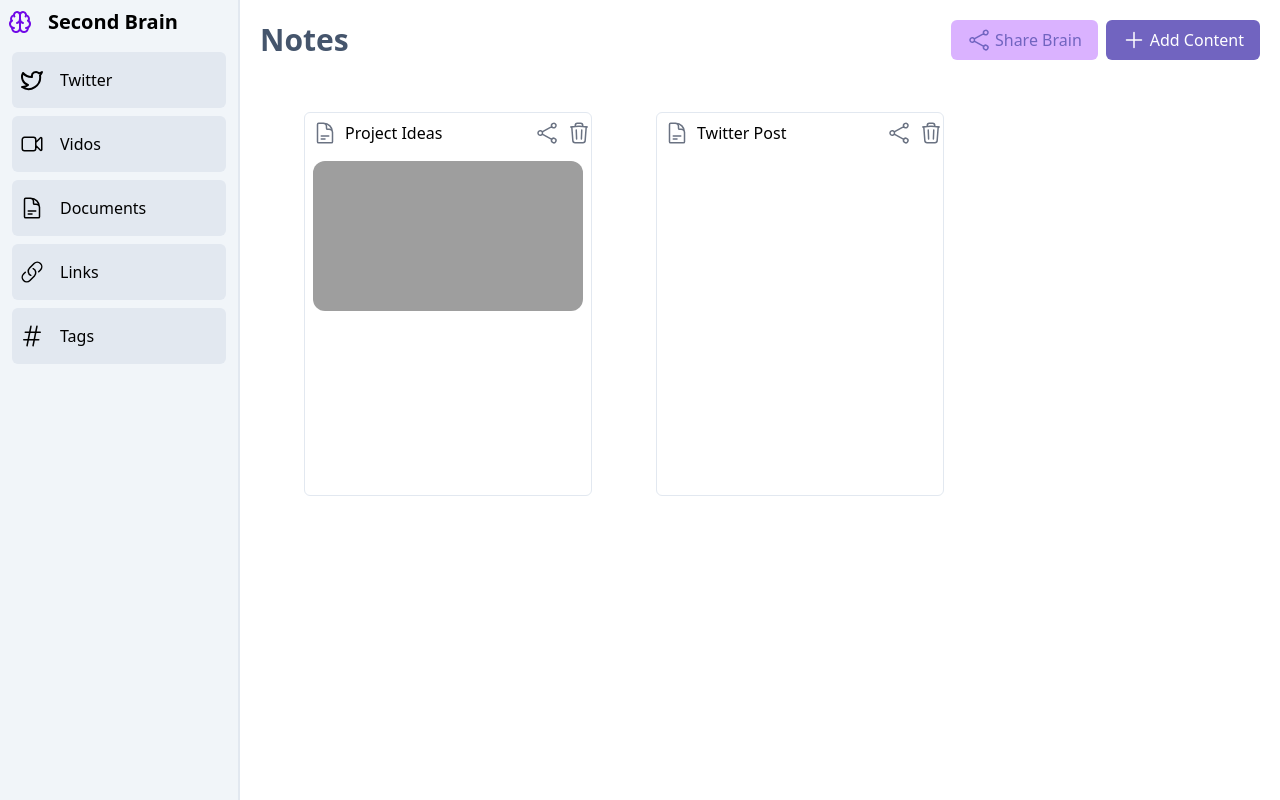
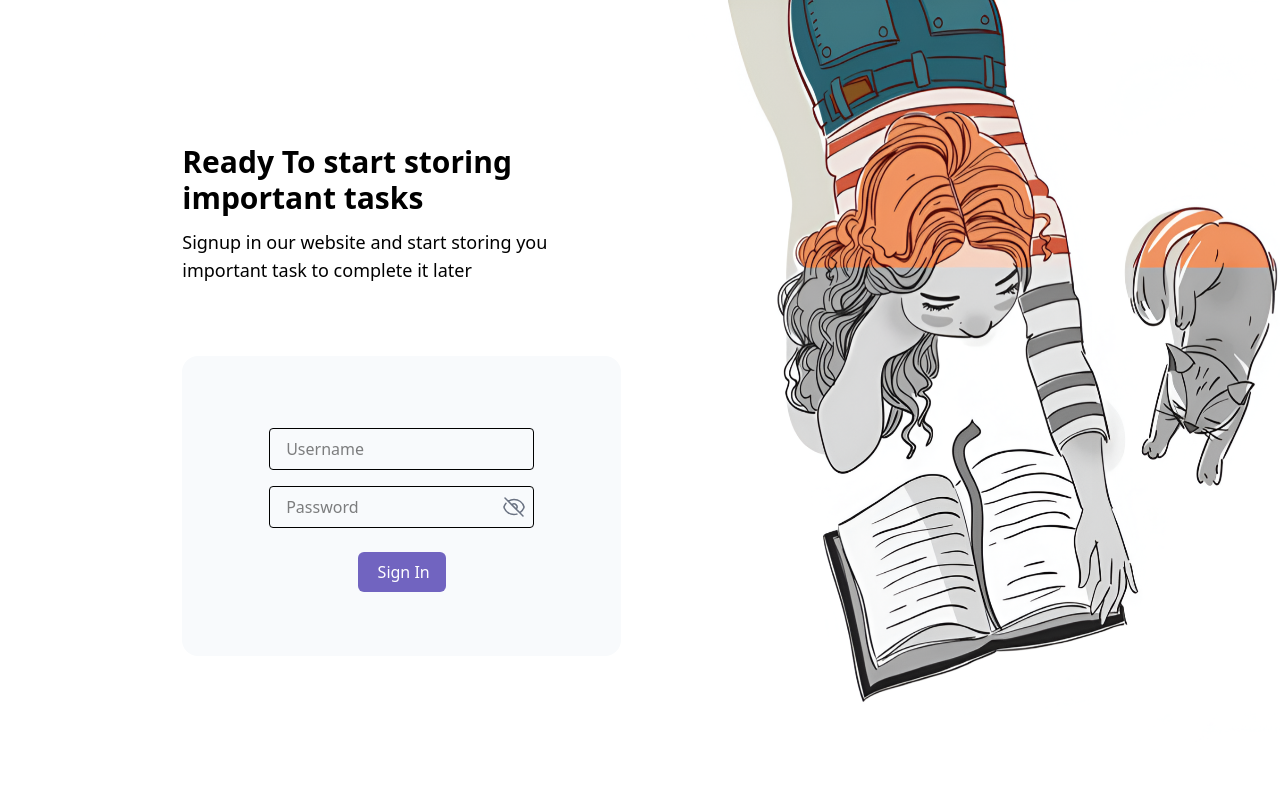
Before and after one commit to KartikeyPal/secondBrain, a React (Vite) app in the folder secondBrainFrontend/: page / in a window 1280 px wide. Built offline with nearby package versions, Linux system fonts and the light colour scheme; grey boxes are pictures that could not be loaded.

Commit message:
added signup and signIn page

```diff
--- a/secondBrainFrontend/src/App.tsx
+++ b/secondBrainFrontend/src/App.tsx
@@ -1,12 +1,14 @@
 
 
 import './App.css'
+import Signin from './pages/Signin'
 
-import Dashboard from './pages/Dashboard'
+// import Dashboard from './pages/Dashboard'
+import Signup from './pages/Signup'
 function App() {
   return <div>
-
-    <Dashboard/>
+    <Signin/>
+    {/* <Dashboard/>   */}
   </div>
 }
 
--- /dev/null
+++ b/secondBrainFrontend/src/component/Input.tsx
@@ -0,0 +1,38 @@
+import EyeCloseIcon from "../icons/EyeCloseIcon"
+import EyeOpenIcon from "../icons/EyeOpenIcon"
+
+
+interface InputProps{
+    placeholder: string,
+    value: string,
+    type: string,
+    onChange: (e: React.ChangeEvent<HTMLInputElement>)=>void,
+    visible?: ()=>void,
+    hidePassword? : Boolean
+    passwordToggleButton?: Boolean
+}
+
+const Input = ({placeholder,value,type,onChange,visible,hidePassword,passwordToggleButton}: InputProps) => {
+  return (
+    <div className="relative">
+        <input
+            type={type}
+            placeholder={placeholder}
+            value={value}
+            onChange={onChange}
+            className='px-4 py-2 border rounded m-2'
+        />
+        {passwordToggleButton && (
+          <button
+            type="button"
+            onClick={visible}
+            className="absolute right-4 top-1/2 transform -translate-y-1/2 text-gray-500 hover:text-gray-700"
+          >
+            {hidePassword ? <EyeOpenIcon/> : <EyeCloseIcon/>}
+          </button>
+        )}
+    </div>
+  )
+}
+
+export default Input
--- /dev/null
+++ b/secondBrainFrontend/src/icons/EyeCloseIcon.tsx
@@ -0,0 +1,11 @@
+
+const EyeCloseIcon = () => {
+  return (
+    <svg xmlns="http://www.w3.org/2000/svg" fill="none" viewBox="0 0 24 24" stroke-width="1.5" stroke="currentColor" className="size-6">
+  <path stroke-linecap="round" stroke-linejoin="round" d="M3.98 8.223A10.477 10.477 0 0 0 1.934 12C3.226 16.338 7.244 19.5 12 19.5c.993 0 1.953-.138 2.863-.395M6.228 6.228A10.451 10.451 0 0 1 12 4.5c4.756 0 8.773 3.162 10.065 7.498a10.522 10.522 0 0 1-4.293 5.774M6.228 6.228 3 3m3.228 3.228 3.65 3.65m7.894 7.894L21 21m-3.228-3.228-3.65-3.65m0 0a3 3 0 1 0-4.243-4.243m4.242 4.242L9.88 9.88" />
+</svg>
+
+  )
+}
+
+export default EyeCloseIcon
--- /dev/null
+++ b/secondBrainFrontend/src/icons/EyeOpenIcon.tsx
@@ -0,0 +1,12 @@
+
+const EyeOpenIcon = () => {
+  return (
+    <svg xmlns="http://www.w3.org/2000/svg" fill="none" viewBox="0 0 24 24" stroke-width="1.5" stroke="currentColor" className="size-6">
+  <path stroke-linecap="round" stroke-linejoin="round" d="M2.036 12.322a1.012 1.012 0 0 1 0-.639C3.423 7.51 7.36 4.5 12 4.5c4.638 0 8.573 3.007 9.963 7.178.07.207.07.431 0 .639C20.577 16.49 16.64 19.5 12 19.5c-4.638 0-8.573-3.007-9.963-7.178Z" />
+  <path stroke-linecap="round" stroke-linejoin="round" d="M15 12a3 3 0 1 1-6 0 3 3 0 0 1 6 0Z" />
+</svg>
+
+  )
+}
+
+export default EyeOpenIcon
--- /dev/null
+++ b/secondBrainFrontend/src/pages/Signin.tsx
@@ -0,0 +1,48 @@
+
+import { useState } from 'react'
+import img from '../../images/Off White Gold Modern Minimal Floral Zoom Virtual Background (1).png'
+import Input from '../component/Input'
+import { Button } from '../component/Button';
+const Signin = () => {
+    const [Username,setUsername] = useState("");
+    const [password,setPassword] = useState("");
+    const [confirmPassword, setConfirmPassword] = useState("");
+    const [showConfirmPassword, setShowConfirmPassword] = useState(false);
+    const [showPassword,setShowPassword] = useState(false);
+  return (
+    <div className='flex w-screen h-screen items-center'>
+        <div className='flex flex-col  items-center justify-center absolute'>
+          <div className=' ml-18 w-[60%]'>
+            <h1 className='font-bold text-3xl'>Ready To start storing important tasks</h1>
+            <p className='text-lg pt-3' >Signup in our website and start storing you important task to complete it later</p>
+            <div className=' flex flex-col justify-center items-center p-5 mt-18 bg-slate-50 rounded-2xl py-16'>
+               <Input
+                    type='text'
+                    placeholder='Username'
+                    value={Username}
+                    onChange={(e: React.ChangeEvent<HTMLInputElement>)=>setUsername(e.target.value)}
+               />
+               <Input
+                    type={showPassword? "text" : "password"}
+                    placeholder='Password'
+                    value={password}
+                    onChange={(e: React.ChangeEvent<HTMLInputElement>)=>setPassword(e.target.value)}
+                    visible={()=>setShowPassword(!showPassword)}
+                    hidePassword = {showPassword}
+                    passwordToggleButton={true}
+               />
+               <div className='pt-4'>
+                  <Button varient='Primary' size='md' text='Sign In' onClick={()=>{}} />
+               </div>
+            </div>
+          </div>
+        </div>
+        <div className="h-screen  flex justify-center items-center ml-18">
+            <img src={img} className='h-full w-full' >
+            </img>
+        </div>
+    </div>
+  )
+}
+
+export default Signin
--- /dev/null
+++ b/secondBrainFrontend/src/pages/Signup.tsx
@@ -0,0 +1,58 @@
+
+import { useState } from 'react'
+import img from '../../images/Off White Gold Modern Minimal Floral Zoom Virtual Background (1).png'
+import Input from '../component/Input'
+import { Button } from '../component/Button';
+const Signup = () => {
+    const [Username,setUsername] = useState("");
+    const [password,setPassword] = useState("");
+    const [confirmPassword, setConfirmPassword] = useState("");
+    const [showConfirmPassword, setShowConfirmPassword] = useState(false);
+    const [showPassword,setShowPassword] = useState(false);
+  return (
+    <div className='flex w-screen h-screen items-center'>
+        <div className='flex flex-col  items-center justify-center absolute'>
+          <div className=' ml-18 w-[60%]'>
+            <h1 className='font-bold text-3xl'>Ready To start storing important tasks</h1>
+            <p className='text-lg pt-3' >Signup in our website and start storing you important task to complete it later</p>
+            <div className=' flex flex-col justify-center items-center p-5 mt-18 bg-slate-50 rounded-2xl py-16'>
+               <Input
+                    type='text'
+                    placeholder='Username'
+                    value={Username}
+                    onChange={(e: React.ChangeEvent<HTMLInputElement>)=>setUsername(e.target.value)}
+               />
+               <Input
+                    type={showPassword? "text" : "password"}
+                    placeholder='Password'
+                    value={password}
+                    onChange={(e: React.ChangeEvent<HTMLInputElement>)=>setPassword(e.target.value)}
+                    visible={()=>setShowPassword(!showPassword)}
+                    hidePassword = {showPassword}
+                    passwordToggleButton={true}
+               />
+               <Input
+                    type={showConfirmPassword? "text" : "password"}
+                    placeholder='Confirm Password'
+                    value={confirmPassword}
+                    onChange={(e: React.ChangeEvent<HTMLInputElement>)=>setConfirmPassword(e.target.value)}
+                    visible={()=>setShowConfirmPassword(!showConfirmPassword)}
+                    hidePassword = {showConfirmPassword}
+                    passwordToggleButton={true}
+               />
+               <div className='pt-4'>
+
+              <Button varient='Primary' size='md' text='Sign Up' onClick={()=>{}} />
+               </div>
+            </div>
+          </div>
+        </div>
+        <div className="h-screen  flex justify-center items-center ml-18">
+            <img src={img} className='h-full w-full' >
+            </img>
+        </div>
+    </div>
+  )
+}
+
+export default Signup
```
Also changed, not shown: secondBrainFrontend/images/Off White Gold Modern Minimal Floral Zoom Virtual Background (1).png (added), secondBrainFrontend/images/signupPage.png (added).
